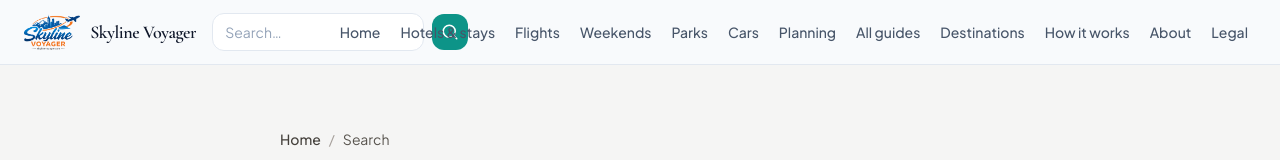
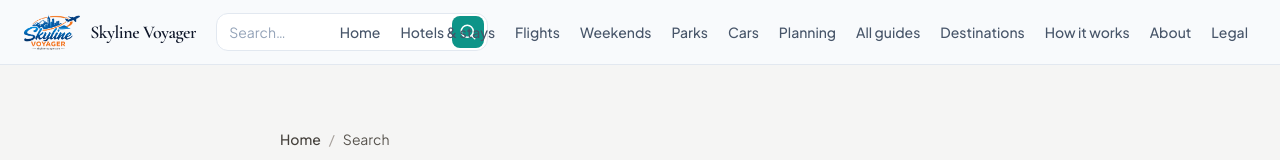
Before and after one commit to skylinevoyager9/skyline-voyager, a Next.js app: page /search in a window 1280 px wide. Shown: the top 160 px of the page. Built offline with nearby package versions, Linux system fonts and the light colour scheme.

Commit message:
Fix header search overlapping nav

```diff
--- a/components/HeaderBar.tsx
+++ b/components/HeaderBar.tsx
@@ -30,7 +30,7 @@ export function HeaderBar() {
 
   return (
     <header className="sticky top-0 z-50 border-b border-[var(--color-border)] bg-[var(--color-surface)]/95 backdrop-blur-md">
-      <div className="mx-auto flex max-w-6xl items-center justify-between gap-3 px-4 py-3 sm:gap-4 sm:px-6 lg:grid lg:max-w-7xl lg:grid-cols-[auto_minmax(0,13rem)_minmax(0,1fr)] lg:items-center lg:gap-x-3 xl:grid-cols-[auto_minmax(0,16rem)_minmax(0,1fr)] xl:gap-x-4 2xl:grid-cols-[auto_minmax(0,18rem)_minmax(0,1fr)]">
+      <div className="mx-auto flex max-w-6xl items-center justify-between gap-3 px-4 py-3 sm:gap-4 sm:px-6 lg:grid lg:max-w-7xl lg:grid-cols-[auto_minmax(0,15rem)_minmax(0,1fr)] lg:items-center lg:gap-x-4 xl:grid-cols-[auto_minmax(0,17rem)_minmax(0,1fr)] xl:gap-x-5 2xl:grid-cols-[auto_minmax(0,18rem)_minmax(0,1fr)]">
         <Link
           href="/"
           className="flex min-w-0 shrink-0 items-center gap-2 font-display text-lg font-semibold tracking-tight text-[var(--color-ink)] lg:gap-1.5 xl:gap-2.5"
@@ -53,7 +53,7 @@ export function HeaderBar() {
           </span>
         </Link>
 
-        <div className="relative z-0 mx-2 hidden min-w-0 max-w-full flex-1 overflow-hidden md:block md:max-w-sm lg:col-start-2 lg:mx-0 lg:w-full lg:max-w-full lg:flex-none">
+        <div className="relative z-0 mx-2 hidden min-w-0 max-w-full flex-1 overflow-hidden md:block md:max-w-sm lg:col-start-2 lg:mx-0 lg:w-full lg:min-w-0 lg:max-w-full lg:flex-none">
           <SiteSearchForm
             compact
             iconSubmit
@@ -70,7 +70,7 @@ export function HeaderBar() {
         </Link>
 
         <nav
-          className="relative z-10 hidden min-h-10 min-w-0 justify-self-end lg:col-start-3 lg:flex lg:flex-nowrap lg:items-center lg:justify-end lg:gap-x-0.5 lg:overflow-x-auto lg:overflow-y-hidden lg:pl-2 lg:whitespace-nowrap lg:[scrollbar-width:none] lg:[&::-webkit-scrollbar]:hidden xl:gap-x-1"
+          className="relative z-10 hidden min-h-10 min-w-0 justify-self-end lg:col-start-3 lg:flex lg:flex-nowrap lg:items-center lg:justify-end lg:gap-x-0.5 lg:overflow-x-auto lg:overflow-y-hidden lg:pl-3 lg:whitespace-nowrap lg:[scrollbar-width:none] lg:[&::-webkit-scrollbar]:hidden xl:gap-x-1"
           aria-label="Main"
         >
           <Link
--- a/components/SiteSearchForm.tsx
+++ b/components/SiteSearchForm.tsx
@@ -36,12 +36,44 @@ export function SiteSearchForm({
   iconSubmit = false,
   className = "",
 }: Props) {
+  /** Icon-inside-input keeps width inside the grid column (avoids overlapping the nav). */
+  if (iconSubmit) {
+    return (
+      <form
+        action="/search"
+        method="get"
+        role="search"
+        className={`relative min-w-0 max-w-full ${className}`}
+      >
+        <label htmlFor={inputId} className="sr-only">
+          Search {compact ? "site" : "guides, destinations, and pages"}
+        </label>
+        <input
+          id={inputId}
+          name="q"
+          type="search"
+          defaultValue={defaultQuery}
+          placeholder={compact ? "Search…" : "Guides, destinations, topics…"}
+          autoComplete="off"
+          className="w-full min-w-0 rounded-xl border border-[var(--color-border)] bg-white py-2 pl-3 pr-11 text-sm text-[var(--color-ink)] outline-none ring-teal-600/0 transition placeholder:text-[var(--color-ink-faint)] focus:border-teal-600/40 focus:ring-2 focus:ring-teal-600/20"
+        />
+        <button
+          type="submit"
+          aria-label="Search"
+          className="absolute right-1 top-1/2 flex h-8 w-8 shrink-0 -translate-y-1/2 items-center justify-center rounded-lg bg-[var(--color-accent)] text-white transition hover:bg-[var(--color-accent-hover)]"
+        >
+          <SearchIcon className="shrink-0" />
+        </button>
+      </form>
+    );
+  }
+
   return (
     <form
       action="/search"
       method="get"
       role="search"
-      className={`flex min-w-0 max-w-full items-center gap-2 ${iconSubmit ? "gap-1.5" : ""} ${className}`}
+      className={`flex min-w-0 max-w-full items-center gap-2 ${className}`}
     >
       <label htmlFor={inputId} className="sr-only">
         Search {compact ? "site" : "guides, destinations, and pages"}
@@ -55,24 +87,17 @@ export function SiteSearchForm({
         autoComplete="off"
         className={`min-w-0 flex-1 rounded-xl border border-[var(--color-border)] bg-white px-3 text-sm text-[var(--color-ink)] outline-none ring-teal-600/0 transition placeholder:text-[var(--color-ink-faint)] focus:border-teal-600/40 focus:ring-2 focus:ring-teal-600/20 ${
           compact ? "py-2" : "py-2.5 sm:px-4"
-        } ${iconSubmit ? "min-w-0 px-2.5 sm:px-3" : ""}`}
+        }`}
       />
       <button
         type="submit"
         className={`shrink-0 rounded-xl bg-[var(--color-accent)] font-semibold text-white transition hover:bg-[var(--color-accent-hover)] ${
-          iconSubmit
-            ? "flex h-9 w-9 items-center justify-center p-0 sm:h-9 sm:w-9"
-            : compact
-              ? "px-3 py-2 text-xs sm:text-sm"
-              : "px-4 py-2.5 text-sm"
+          compact
+            ? "px-3 py-2 text-xs sm:text-sm"
+            : "px-4 py-2.5 text-sm"
         }`}
-        {...(iconSubmit ? { "aria-label": "Search" } : {})}
       >
-        {iconSubmit ? (
-          <SearchIcon className="shrink-0" />
-        ) : (
-          "Search"
-        )}
+        Search
       </button>
     </form>
   );
```
